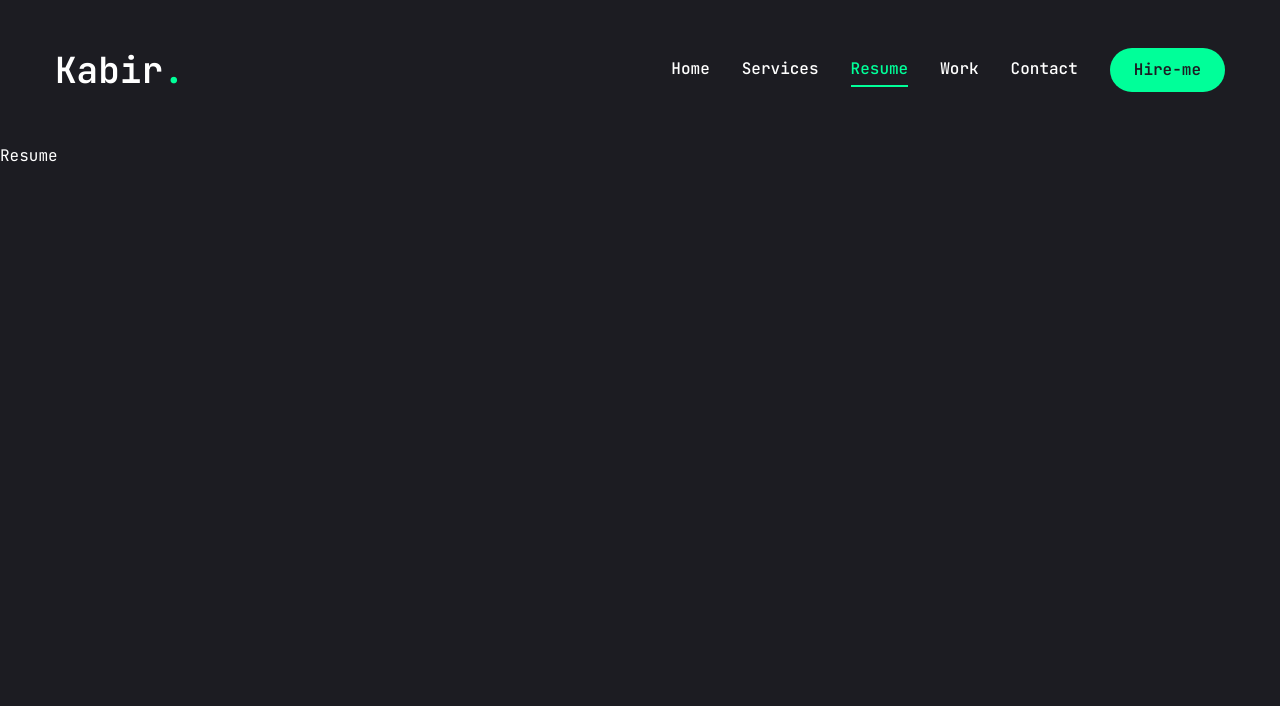
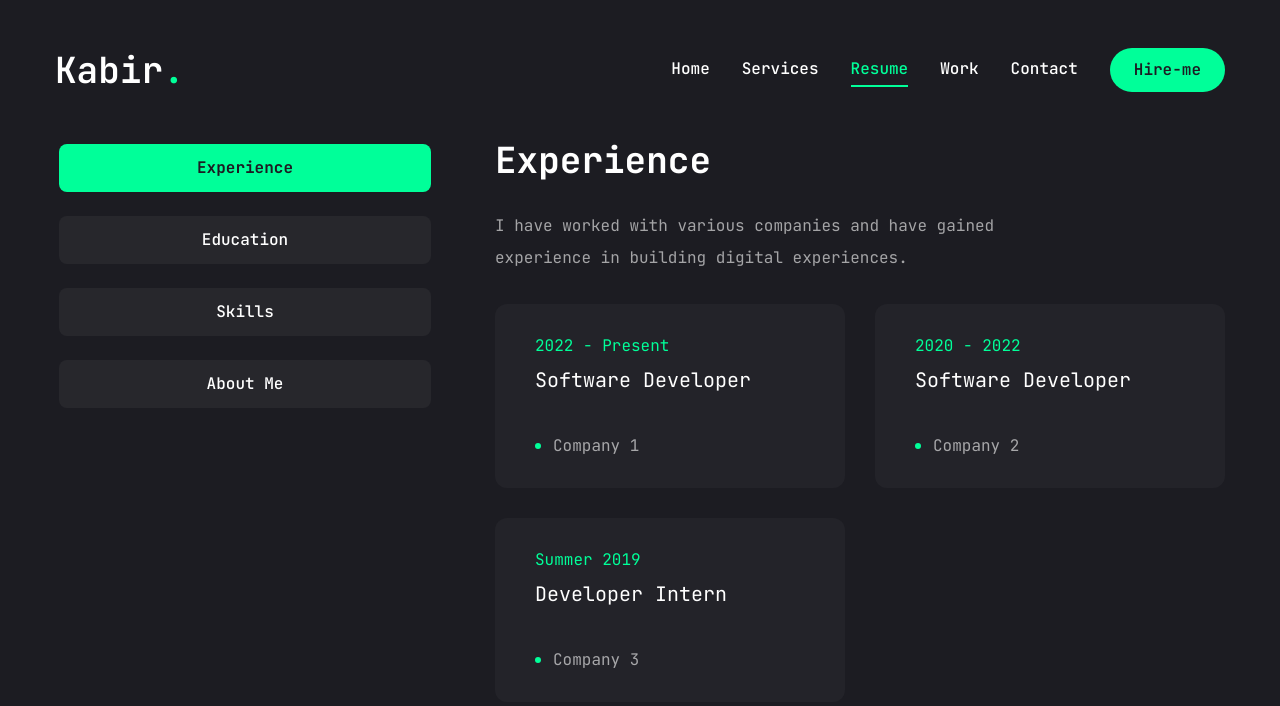
Before and after one commit to kabironline/kabironline-website, a Next.js app: page /resume in a window 1280 px wide. Shown: the top 706 px of the page. Built offline with nearby package versions, Linux system fonts and the light colour scheme.

Commit message:
Completed Resume Page

```diff
--- a/app/resume/page.jsx
+++ b/app/resume/page.jsx
@@ -1,9 +1,143 @@
-import React from 'react'
+"use client";
+import { Tabs, TabsContent, TabsList, TabsTrigger } from "@/components/ui/tabs";
+import {
+  Tooltip,
+  TooltipContent,
+  TooltipProvider,
+  TooltipTrigger,
+} from "@/components/ui/tooltip";
+import { ScrollArea } from "@/components/ui/scroll-area";
+import { about, education, experience, skills } from "@/lib/constants";
+import { motion } from "framer-motion";
 
 const Resume = () => {
   return (
-    <div>Resume</div>
-  )
-}
+    <motion.div
+      initial={{ opacity: 0 }}
+      animate={{
+        opacity: 1,
+        transition: { delay: 2.4, duration: 0.4, ease: "easeIn" },
+      }}
+      className="min-h-[80px] flex flex-col justify-center py-12 xl:py-0"
+    >
+      <div className="container mx-auto">
+        <Tabs
+          defaultValue="experience"
+          className="flex flex-col xl:flex-row gap-[60px]"
+        >
+          <TabsList className="flex flex-col w-full max-w-[380px] mx-auto xl:mx-0 gap-6">
+            <TabsTrigger value="experience">Experience</TabsTrigger>
+            <TabsTrigger value="education">Education</TabsTrigger>
+            <TabsTrigger value="skills">Skills</TabsTrigger>
+            <TabsTrigger value="about">About Me</TabsTrigger>
+          </TabsList>
+          <div className="min-h-[70vh] w-full">
+            <TabsContent value="experience" className="w-full">
+              <div className="flex flex-col gap-[30px] text-center xl:text-left">
+                <h3 className="text-4xl font-bold">{experience.title}</h3>
+                <p className="max-w-[600px] text-white/60 mx-auto xl:mx-0">
+                  {experience.description}
+                </p>
+                <ScrollArea className="h-[400px]">
+                  <ul className="grid grid-cols-1 lg:grid-cols-2 gap-[30px]">
+                    {experience.items.map((item, index) => (
+                      <li
+                        key={index}
+                        className="bg-[#232329] h-[184px] py-6 px-10 rounded-xl flex flex-col justify-center items-center lg:items-start gap-1"
+                      >
+                        <span className="text-accent">{item.duration}</span>
+                        <h3 className="text-xl max-w-[260px] min-h-[60px] text-center lg:text-left">
+                          {item.position}
+                        </h3>
+                        <div className="flex items-center gap-3">
+                          <span className="w-[6px] h-[6px] rounded-full bg-accent"></span>
+                          <p className="text-white/60">{item.company}</p>
+                        </div>
+                      </li>
+                    ))}
+                  </ul>
+                </ScrollArea>
+              </div>
+            </TabsContent>
+            <TabsContent value="education" className="w-full">
+              <div className="flex flex-col gap-[30px] text-center xl:text-left">
+                <h3 className="text-4xl font-bold">{education.title}</h3>
+                <p className="max-w-[600px] text-white/60 mx-auto xl:mx-0">
+                  {education.description}
+                </p>
+                <ScrollArea className="h-[400px]">
+                  <ul className="grid grid-cols-1 lg:grid-cols-2 gap-[30px]">
+                    {education.items.map((item, index) => (
+                      <li
+                        key={index}
+                        className="bg-[#232329] h-[184px] py-6 px-10 rounded-xl flex flex-col justify-center items-center lg:items-start gap-1"
+                      >
+                        <span className="text-accent">{item.duration}</span>
+                        <h3 className="text-xl max-w-[260px] min-h-[60px] text-center lg:text-left">
+                          {item.degree}
+                        </h3>
+                        <div className="flex items-center gap-3">
+                          <span className="w-[6px] h-[6px] rounded-full bg-accent"></span>
+                          <p className="text-white/60">{item.institution}</p>
+                        </div>
+                      </li>
+                    ))}
+                  </ul>
+                </ScrollArea>
+              </div>
+            </TabsContent>
+            <TabsContent value="skills" className="w-full">
+              <div className="flex flex-col gap-[30px] text-center xl:text-left">
+                <h3 className="text-4xl font-bold">{skills.title}</h3>
+                <p className="max-w-[600px] text-white/60 mx-auto xl:mx-0">
+                  {skills.description}
+                </p>
+                <ul className="grid grid-cols-2 sm:grid-cols-3 md:grid-cols-4 xl:gap-[30px] gap-4">
+                  {skills.skillsList.map((item, index) => (
+                    <li key={index}>
+                      <TooltipProvider delayDuration={300}>
+                        <Tooltip>
+                          <TooltipTrigger className="w-full h-[150px] bg-[#232329] flex items-center justify-center group rounded-xl">
+                            <div className="text-6xl group-hover:text-accent transition-all duration-300">
+                              {item.icon}
+                            </div>
+                          </TooltipTrigger>
+                          <TooltipContent>
+                            <p className="captialize">{item.title}</p>
+                          </TooltipContent>
+                        </Tooltip>
+                      </TooltipProvider>
+                    </li>
+                  ))}
+                </ul>
+              </div>
+            </TabsContent>
+            <TabsContent value="about" className="w-full">
+              <div className="flex flex-col gap-[30px] text-center xl:text-left">
+                <h3 className="text-4xl font-bold">{about.title}</h3>
+                <p className="max-w-[600px] text-white/60 mx-auto xl:mx-0">
+                  {about.description}
+                </p>
+                <ScrollArea className="h-[400px]">
+                  <ul className="grid grid-cols-1 lg:grid-cols-2 gap-[30px] gap-y-6 max-w-[620px] mx-auto xl:mx-0">
+                    {about.info.map((item, index) => (
+                      <li
+                        key={index}
+                        className="flex items-center justify-center xl:justify-start gap-4"
+                      >
+                        <span className="text-white/60">{item.fieldName}</span>
+                        <span className="text-xl">{item.value}</span>
+                      </li>
+                    ))}
+                  </ul>
+                </ScrollArea>
+              </div>
+            </TabsContent>
+          </div>
+        </Tabs>
+      </div>
+    </motion.div>
+  );
+};
 
-export default Resume
+export default Resume;
--- a/components/Photos.jsx
+++ b/components/Photos.jsx
@@ -31,7 +31,13 @@
           />
         </motion.div>
       </motion.div>
-
+      <motion.div
+        initial={{ opacity: 0 }}
+        animate={{
+          opacity: 1,
+          transition: { delay: 2, duration: 0.4, ease: "easeIn" },
+        }}
+      >
         <motion.svg
           className="w-[300px] xl:w-[506px] h-[300px] xl:h-[506px]"
           fill="transparent"
@@ -58,6 +64,7 @@
             }}
           />
         </motion.svg>
+      </motion.div>
     </div>
   );
 };
--- a/components/ui/scroll-area.jsx
+++ b/components/ui/scroll-area.jsx
@@ -1,25 +1,29 @@
-"use client"
+"use client";
 
-import * as React from "react"
-import * as ScrollAreaPrimitive from "@radix-ui/react-scroll-area"
+import * as React from "react";
+import * as ScrollAreaPrimitive from "@radix-ui/react-scroll-area";
 
-import { cn } from "@/lib/utils"
+import { cn } from "@/lib/utils";
 
-const ScrollArea = React.forwardRef(({ className, children, ...props }, ref) => (
+const ScrollArea = React.forwardRef(
+  ({ className, children, ...props }, ref) => (
     <ScrollAreaPrimitive.Root
       ref={ref}
       className={cn("relative overflow-hidden", className)}
-    {...props}>
+      {...props}
+    >
       <ScrollAreaPrimitive.Viewport className="h-full w-full rounded-[inherit]">
         {children}
       </ScrollAreaPrimitive.Viewport>
       <ScrollBar />
       <ScrollAreaPrimitive.Corner />
     </ScrollAreaPrimitive.Root>
-))
-ScrollArea.displayName = ScrollAreaPrimitive.Root.displayName
+  )
+);
+ScrollArea.displayName = ScrollAreaPrimitive.Root.displayName;
 
-const ScrollBar = React.forwardRef(({ className, orientation = "vertical", ...props }, ref) => (
+const ScrollBar = React.forwardRef(
+  ({ className, orientation = "vertical", ...props }, ref) => (
     <ScrollAreaPrimitive.ScrollAreaScrollbar
       ref={ref}
       orientation={orientation}
@@ -31,11 +35,12 @@
           "h-2.5 flex-col border-t border-t-transparent p-[1px]",
         className
       )}
-    {...props}>
-    <ScrollAreaPrimitive.ScrollAreaThumb
-      className="relative flex-1 rounded-full bg-neutral-200 dark:bg-neutral-800" />
+      {...props}
+    >
+      <ScrollAreaPrimitive.ScrollAreaThumb className="relative flex-1 rounded-full bg-accent dark:bg-neutral-800" />
     </ScrollAreaPrimitive.ScrollAreaScrollbar>
-))
-ScrollBar.displayName = ScrollAreaPrimitive.ScrollAreaScrollbar.displayName
+  )
+);
+ScrollBar.displayName = ScrollAreaPrimitive.ScrollAreaScrollbar.displayName;
 
-export { ScrollArea, ScrollBar }
+export { ScrollArea, ScrollBar };
--- a/components/ui/tabs.jsx
+++ b/components/ui/tabs.jsx
@@ -1,43 +1,43 @@
-"use client"
+"use client";
 
-import * as React from "react"
-import * as TabsPrimitive from "@radix-ui/react-tabs"
+import * as React from "react";
+import * as TabsPrimitive from "@radix-ui/react-tabs";
 
-import { cn } from "@/lib/utils"
+import { cn } from "@/lib/utils";
 
-const Tabs = TabsPrimitive.Root
+const Tabs = TabsPrimitive.Root;
 
 const TabsList = React.forwardRef(({ className, ...props }, ref) => (
   <TabsPrimitive.List
     ref={ref}
-    className={cn(
-      "inline-flex h-10 items-center justify-center rounded-md bg-neutral-100 p-1 text-neutral-500 dark:bg-neutral-800 dark:text-neutral-400",
-      className
-    )}
-    {...props} />
-))
-TabsList.displayName = TabsPrimitive.List.displayName
+    className={cn("inline-flex h-auto rounded-md text-primary p-1", className)}
+    {...props}
+  />
+));
+TabsList.displayName = TabsPrimitive.List.displayName;
 
 const TabsTrigger = React.forwardRef(({ className, ...props }, ref) => (
   <TabsPrimitive.Trigger
     ref={ref}
     className={cn(
-      "inline-flex items-center justify-center whitespace-nowrap rounded-sm px-3 py-1.5 text-sm font-medium ring-offset-white transition-all focus-visible:outline-none focus-visible:ring-2 focus-visible:ring-neutral-950 focus-visible:ring-offset-2 disabled:pointer-events-none disabled:opacity-50 data-[state=active]:bg-white data-[state=active]:text-neutral-950 data-[state=active]:shadow-sm dark:ring-offset-neutral-950 dark:focus-visible:ring-neutral-300 dark:data-[state=active]:bg-neutral-950 dark:data-[state=active]:text-neutral-50",
+      "inline-flex items-center w-full bg-[#27272c] justify-center whitespace-nowrap text-white rounded-lg p-3 text-base font-medium ring-offset-white transition-all disabled:pointer-events-none disabled:opacity-50 data-[state=active]:bg-accent data-[state=active]:text-primary data-[state=active]:font-bold data-[state=active]:shadow-sm",
       className
     )}
-    {...props} />
-))
-TabsTrigger.displayName = TabsPrimitive.Trigger.displayName
+    {...props}
+  />
+));
+TabsTrigger.displayName = TabsPrimitive.Trigger.displayName;
 
 const TabsContent = React.forwardRef(({ className, ...props }, ref) => (
   <TabsPrimitive.Content
     ref={ref}
     className={cn(
-      "mt-2 ring-offset-white focus-visible:outline-none focus-visible:ring-2 focus-visible:ring-neutral-950 focus-visible:ring-offset-2 dark:ring-offset-neutral-950 dark:focus-visible:ring-neutral-300",
+      "min-h-[480px] ring-offset-white focus-visible:outline-none focus-visible:ring-2 focus-visible:ring-neutral-950 focus-visible:ring-offset-2 dark:ring-offset-neutral-950 dark:focus-visible:ring-neutral-300",
       className
     )}
-    {...props} />
-))
-TabsContent.displayName = TabsPrimitive.Content.displayName
+    {...props}
+  />
+));
+TabsContent.displayName = TabsPrimitive.Content.displayName;
 
-export { Tabs, TabsList, TabsTrigger, TabsContent }
+export { Tabs, TabsList, TabsTrigger, TabsContent };
```
Also changed, not shown: lib/constants.js. Lines whose indentation alone changed are shown as unchanged.
